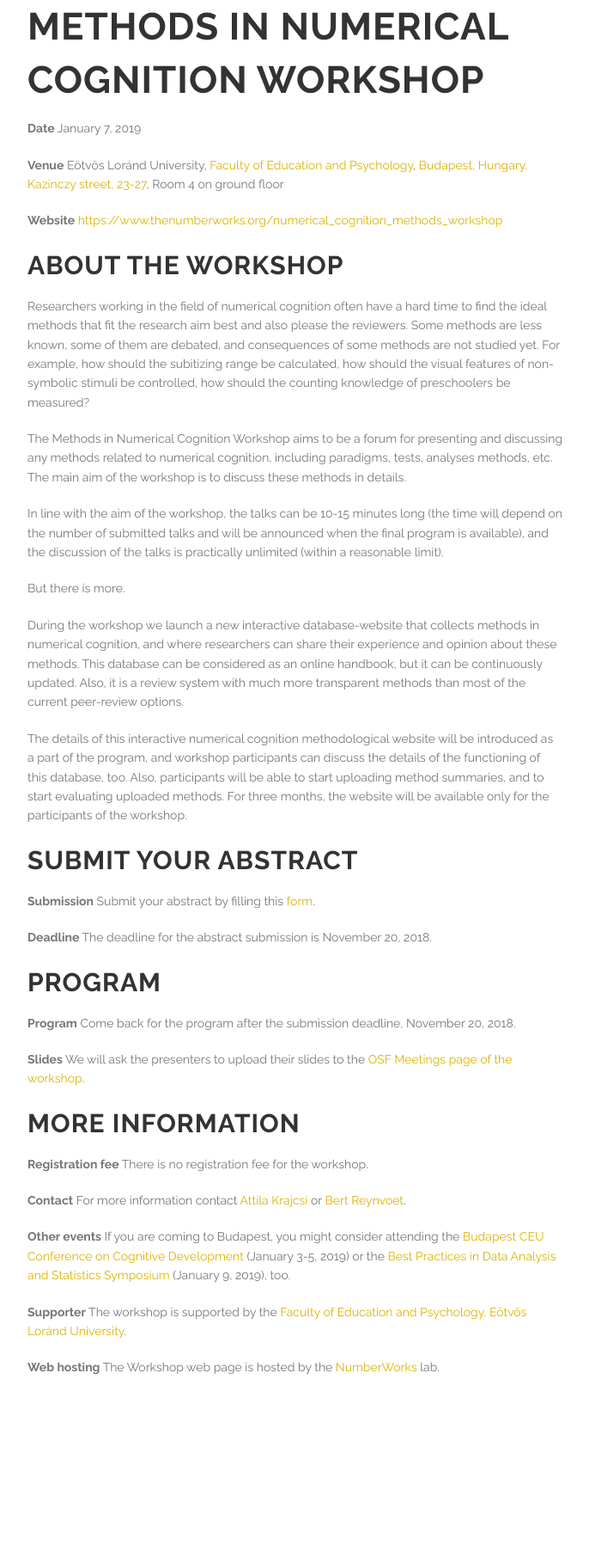
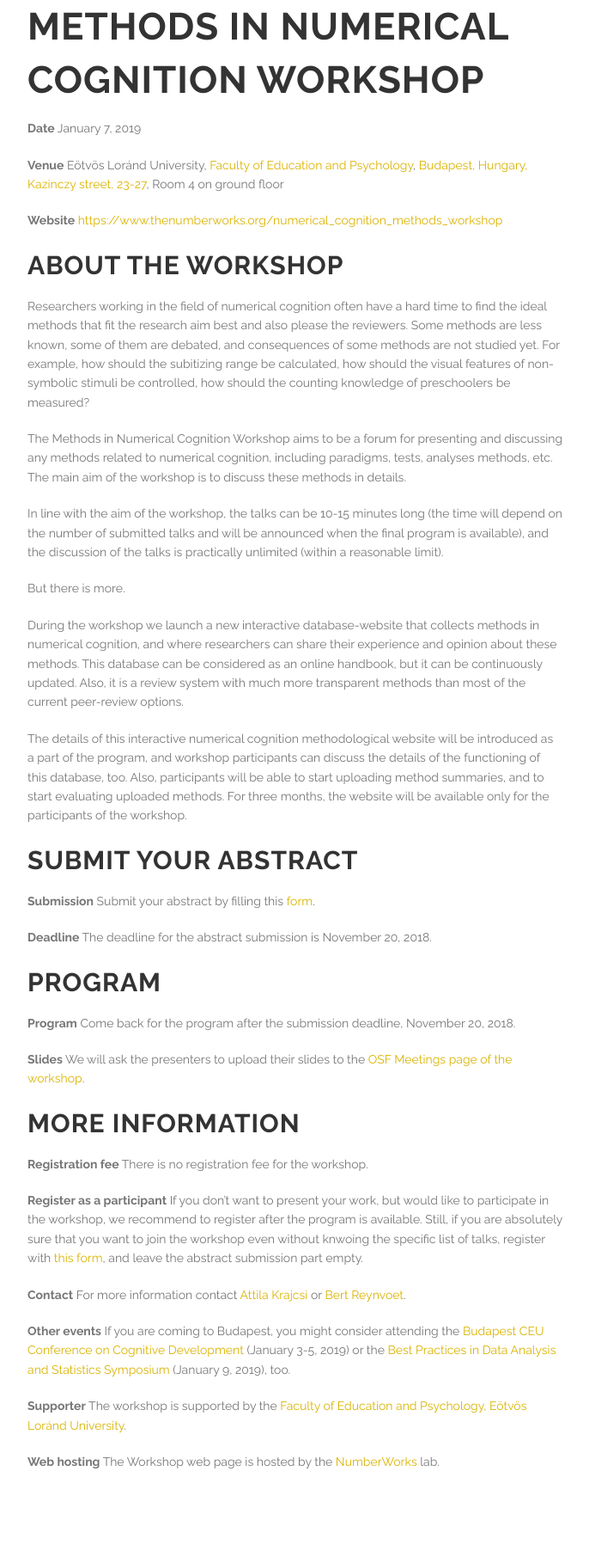
Before and after one commit to theNumberWorks/numberworks_website, a Jekyll site: the page built from numerical_cognition_methods_workshop.md, in a window 1280 px wide. Shown: the whole page at 86% size, without its empty margins (63-749 px from the left). Built offline with Jekyll 4.4.1, drawn with Linux system fonts in a browser that asks for light colours; before the commit the page ends 1702 px from its top, so only the background shows below that.

Commit message:
workshop: participant registration

```diff
--- a/numerical_cognition_methods_workshop.md
+++ b/numerical_cognition_methods_workshop.md
@@ -43,6 +43,8 @@ __Slides__ We will ask the presenters to upload their slides to the [OSF Meeting
 
 __Registration fee__ There is no registration fee for the workshop.
 
+__Register as a participant__ If you don't want to present your work, but would like to participate in the workshop, we recommend to register after the program is available. Still, if you are absolutely sure that you want to join the workshop even without knwoing the specific list of talks, register with [this form](https://goo.gl/forms/iSsmlsIYAokIVl8o2), and leave the abstract submission part empty.
+
 __Contact__ For more information contact [Attila Krajcsi](mailto:krajcsi.attila@ppk.elte.hu) or [Bert Reynvoet](mailto:bert.reynvoet@kuleuven.be).
 
 __Other events__ If you are coming to Budapest, you might consider attending the [Budapest CEU Conference on Cognitive Development](http://bcccd.org/) (January 3-5, 2019) or the [Best Practices in Data Analysis and Statistics Symposium](https://www.cogstat.org/best_practices_symposium/) (January 9, 2019), too.
```
